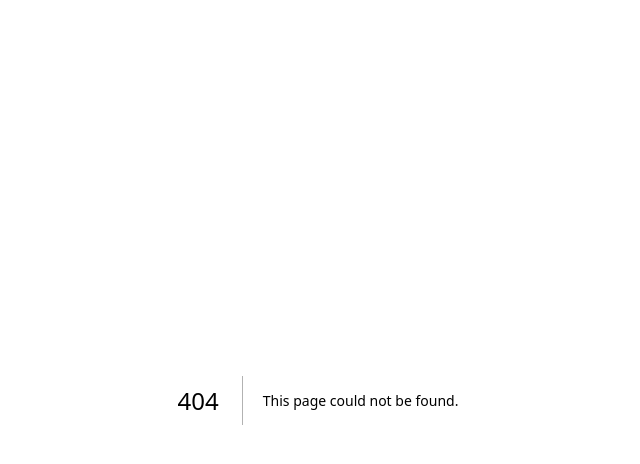
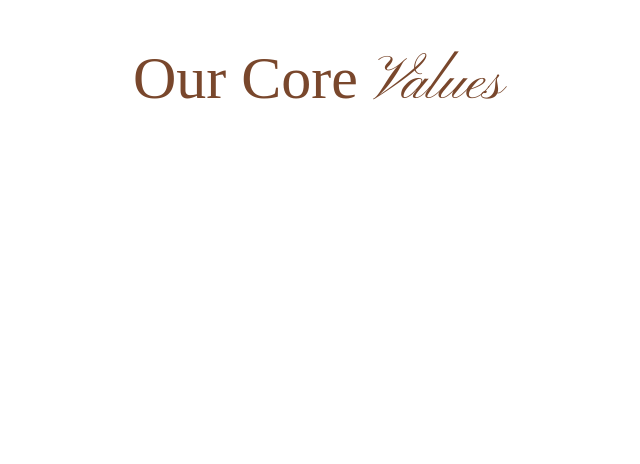
Before and after one commit to thatsehannah/the-soulcial-well, a Next.js app: page /our-values in a window 1280 px wide. Before the commit this address had no page. Shown: the top 464 px of the page, without its empty margins (322-962 px from the left). Built offline with nearby package versions, Linux system fonts and the light colour scheme.

Commit message:
starting work on values page

```diff
--- /dev/null
+++ b/app/our-values/_sections/CoreValues.tsx
@@ -0,0 +1,13 @@
+import React from "react";
+
+const CoreValues = () => {
+  return (
+    <section className='p-12'>
+      <p className='text-4xl lg:text-6xl text-center'>
+        Our Core <span className='font-script'>Values</span>
+      </p>
+    </section>
+  );
+};
+
+export default CoreValues;
--- /dev/null
+++ b/app/our-values/page.tsx
@@ -0,0 +1,12 @@
+import React from "react";
+import CoreValues from "./_sections/CoreValues";
+
+const OurValuesPage = () => {
+  return (
+    <main>
+      <CoreValues />
+    </main>
+  );
+};
+
+export default OurValuesPage;
```
